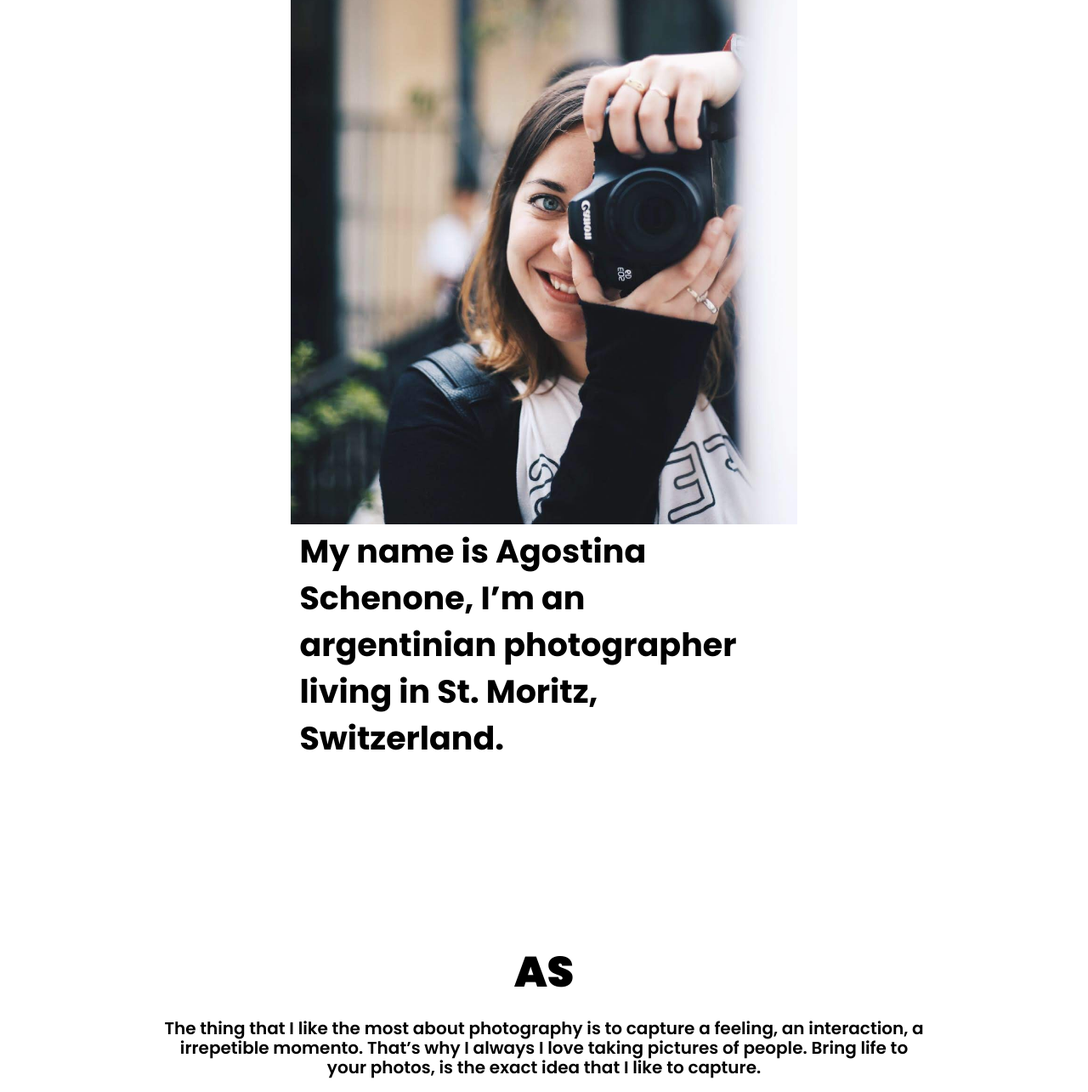
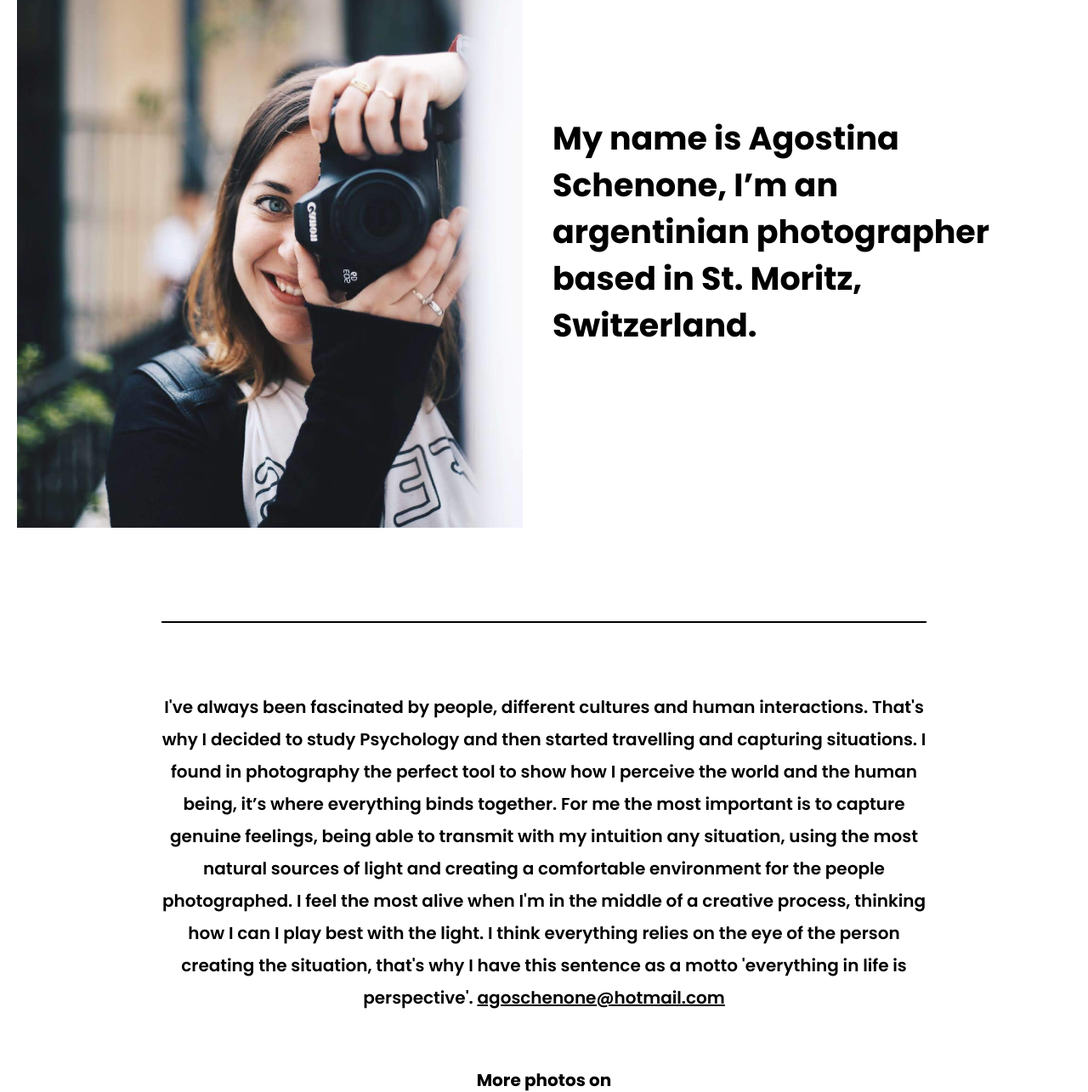
Before and after one commit to RamiroPrieto/agostina, a plain HTML site: page contacto.html in a window 1280 px wide. Shown: the part 207-1492 px from the top of the page at 85% size. Drawn offline with Linux system fonts and the light colour scheme.

Commit message:
arreglos

```diff
--- a/contacto.css
+++ b/contacto.css
@@ -10,9 +10,8 @@
     font-size: 38px;
     line-height: 55px;
     font-weight: 700;
-    bottom: -110px;
-    left: -90px;
     margin:auto;
+    margin-bottom: auto;
 }
 
 .presentation{
@@ -22,7 +21,10 @@
     margin-bottom: 67px;
     font-size: 20px;
     font-weight: 500;
-    margin-top: 150px;
+    margin-top: 50px;
+    line-height: 38px;
+    border-top: 2px solid black;
+    padding-top: 80px;
 }
 
 .presentation__container{
--- a/contacto.html
+++ b/contacto.html
@@ -18,9 +18,9 @@
         <link rel="icon" type="image/x-icon" href="public/img/logo.png">
         <link href="normalize.css" rel="stylesheet" type="text/css">
         <link href="section.css" rel="stylesheet" type="text/css">
+        <link href="styles.css" rel="stylesheet" type="text/css">
         <link href="contacto.css" rel="stylesheet" type="text/css">
 
-        <link href="styles.css" rel="stylesheet" type="text/css">
         <title>AS | Photography</title>
     </head>
 <header>
@@ -30,23 +30,21 @@
 
 </header>
 <body>
+    <div class="tarjeta container">
+        <div class="item">
+            <img class="img_section" src="public/img/perfil.JPG" alt="">
+        </div>
+        <div class="item contact__text">
+            My name is Agostina Schenone, I’m an argentinian photographer based in St. Moritz, Switzerland.
+        </div>
+    </div>
     <div class="container">
-        <div class="item tarjeta">
-            <img class="img_section" src="public/img/perfil.JPG" alt="">
-            <div class="contact__text">
-                My name is Agostina Schenone, I’m an argentinian photographer living in St. Moritz, Switzerland.
-            </div>
-        </div>
         <div class="presentation__container">
             <div class="presentation">
-                <div class="as">AS</div>
-                <p class="as_p">The thing that I like the most about photography is to capture a feeling, an interaction, a irrepetible momento. That’s why I always I love taking pictures of people. Bring life to your photos, is the exact idea that I like to capture.
-                </p>
 
-                <p class="as_p">That and kids, that are the most natural models.</p>
-
-                <p class="as_p">If you have any questions about my photography, please contact me:</p>
-
+                I've always been fascinated by people, different cultures and human interactions. That's why I decided to study Psychology and then started travelling and capturing situations. I found in photography the perfect tool to show how I perceive the world and the human being, it’s where everything binds together.
+For me the most important is to capture genuine feelings, being able to transmit with my intuition any situation, using the most natural sources of light and creating a comfortable environment for the people photographed.
+I feel the most alive when I'm in the middle of a creative process, thinking how I can I play best with the light. I think everything relies on the eye of the person creating the situation, that's why I have this sentence as a motto 'everything in life is perspective'.
 
                 <span class="presentation__span">agoschenone@hotmail.com</span>
             </div>
```
